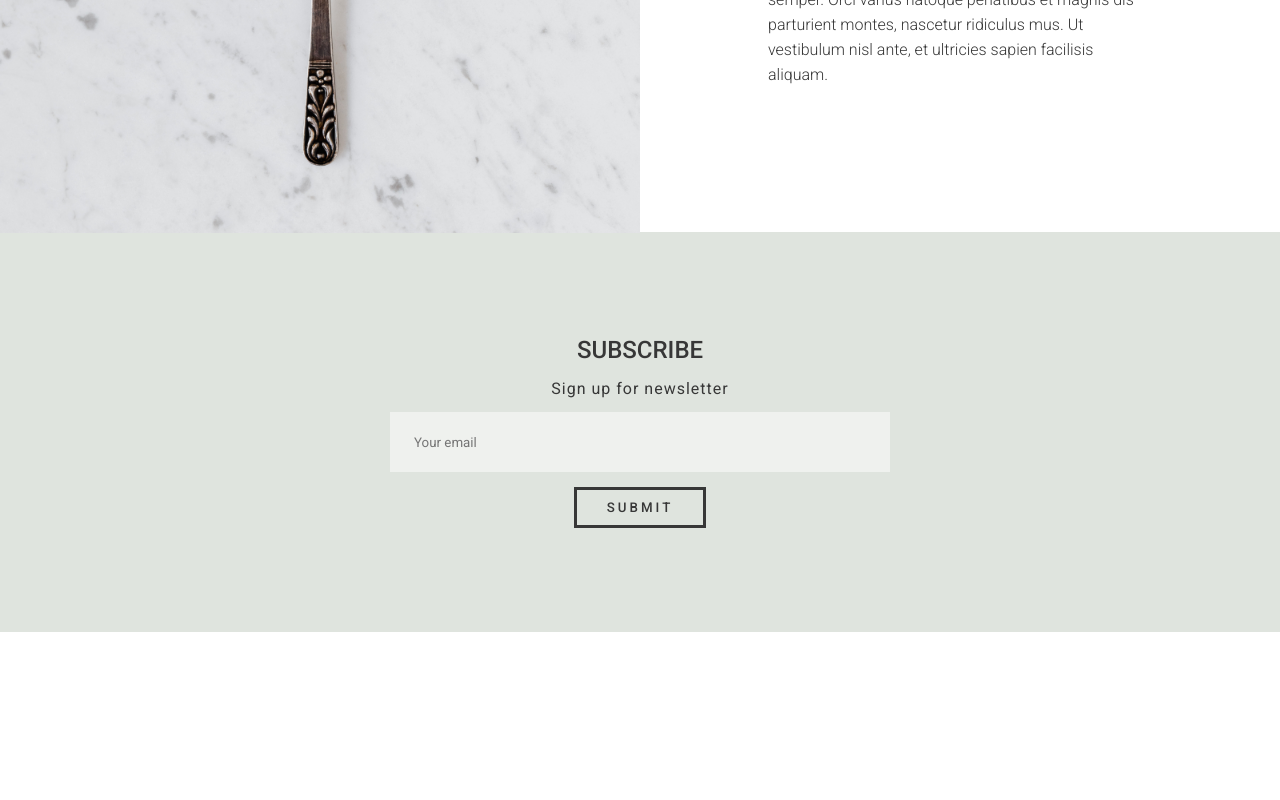
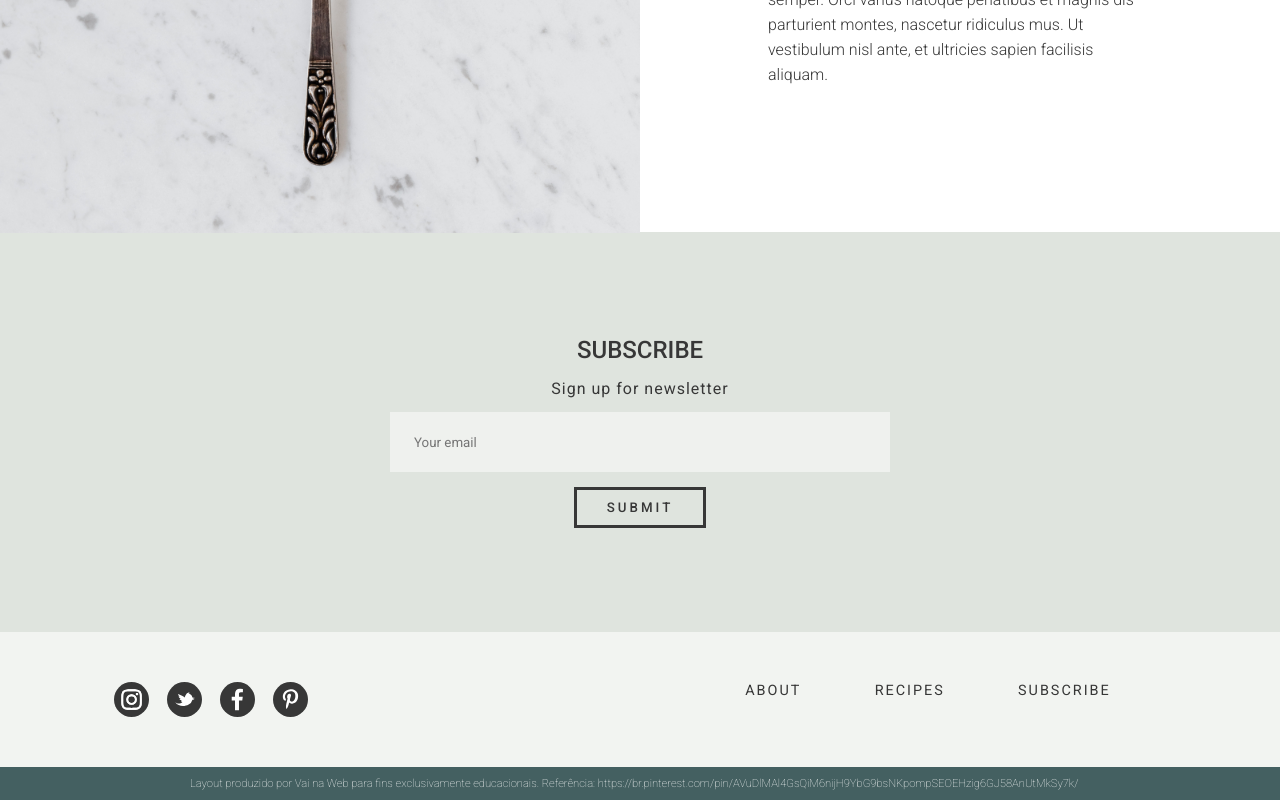
Before and after one commit to leonardo1105/Recipes, a React (Create React App) app: page / in a window 1280 px wide. Shown: the part 2115-2915 px from the top of the page. Before the commit the page ends 2747 px from the top, so only its background shows below. Built offline with nearby package versions, Linux system fonts and the light colour scheme.

Commit message:
footer finalizada

```diff
--- a/src/pages/Components/Footer/Footer.jsx
+++ b/src/pages/Components/Footer/Footer.jsx
@@ -1,24 +1,32 @@
 import React from 'react';
 import Facebook from '../../../image/footer/Facebook Ellipse.svg'
 import Instagram from '../../../image/footer/Instagram Ellipse.svg'
+import Pinterest from '../../../image/footer/Pinterest Ellipse.svg'
+import Twitter from '../../../image/footer/Twitter ellipse.svg'
+import * as S from './StyleFooter'
 
 export default function Footer(){
   return(
-    <>
-    <div>
-      <img src={Facebook} alt="" />
-      <img src="" alt="" />
-      <img src="" alt="" />
-      <img src="" alt="" />
-    </div>
-    <ul>
-      <li>ABOUT</li>
-      <li>RECIPES</li>
-      <li>SUBSCRIBE</li>
-    </ul>
-    <div>
-      <p></p>
-    </div>
-    </>
+    <S.Footer>
+      <S.FooterContainer>
+        <div>
+        <S.ImgContainer>
+          <img src={Instagram} alt="Logo do Instagram" />
+          <img src={Twitter} alt="Logo do Twitter" />
+          <img src={Facebook} alt="Logo do Facebook" />
+          <img src={Pinterest} alt="Logo do Pinterest" />
+        </S.ImgContainer>
+        </div>
+
+        <ul>
+          <a href="#s.main"><li>ABOUT</li></a>
+          <a href="#recipes"><li>RECIPES</li></a>
+          <a href="#s.form"><li>SUBSCRIBE</li></a>
+        </ul>
+      </S.FooterContainer>
+    <S.TextContainer>
+      <p>Layout produzido por Vai na Web para fins exclusivamente educacionais. Referência: https://br.pinterest.com/pin/AVuDlMAl4GsQiM6nijH9YbG9bsNKpompSEOEHzig6GJ58AnUtMkSy7k/</p>
+    </S.TextContainer>
+    </S.Footer>
   )
 }
--- a/src/pages/Components/Footer/StyleFooter.js
+++ b/src/pages/Components/Footer/StyleFooter.js
@@ -0,0 +1,80 @@
+import styled from "styled-components";
+
+export const Footer=styled.footer`
+    padding-top:50px;
+    background:#F2F4F1;
+
+`
+export const FooterContainer=styled.div`
+    display:flex;
+    justify-content: space-around;
+    @media only screen and (max-width:584px){
+        flex-direction: column-reverse;
+        align-items: center;
+    }
+    ul{
+        display:flex;
+        /* background:red; */
+        width:40%;
+        justify-content: space-evenly;
+        letter-spacing: 2px;
+        font-size:0.9rem;
+        @media only screen and (max-width:584px){
+            flex-direction: column;
+            align-items:center ;
+            /* justify-content: space-between; */
+            height:200px;
+        }
+        a{
+            text-decoration: none;
+        }
+        a:hover{
+            transition:0.5s all;
+        }
+    }
+    div{
+        width:30%;
+        /* background:yellow; */
+        min-width:164px;
+    }
+`
+export const ImgContainer=styled.figure`
+    /* background-color: blue; */
+    display:flex;
+    width:60%;
+    justify-content: space-evenly;
+    @media only screen and (max-width:830px){
+        width:90%;
+        margin:0 auto;
+    }
+    @media only screen and (max-width:550px){
+        width:100%;
+    }
+    img{
+        width:35px;
+    }
+`
+
+export const TextContainer=styled.div`
+    width:100%;
+    background-color: #446061;
+    margin-top:50px;
+    padding:10px;
+    display:flex;
+    justify-content: center;
+    p{
+        width:900px;
+        color:#FFFFFF;
+        font-size:0.7rem;
+        font-weight:200;
+        @media only screen and (max-width:901px){
+            text-align: center;
+            width:100%;
+        }
+        @media only screen and (max-width:500px){
+            font-size:0.4rem;
+    }
+    }
+
+
+`
--- a/src/pages/Components/Header/Header.jsx
+++ b/src/pages/Components/Header/Header.jsx
@@ -1,5 +1,4 @@
 import React from "react"
-import { Link } from "react-router-dom"
 import RC from "../../../image/header/RC.svg"
 import { Modal } from "../Modal/Modal.jsx"
 import * as S from "./StyleHeader.js"
@@ -11,9 +10,9 @@ export function Header() {
       <S.Nav>
         <img src={RC} alt="RC Logo" />
         <S.Ul>
-          <Link to="#"><li>ABOUT</li></Link>
-          <Link to="#"><li>RECIPES</li></Link>
-          <Link to="#"><li>SUBSCRIBE</li></Link>
+          <a href="#s.main"><li>ABOUT</li></a>
+          <a href="#recipes"><li>RECIPES</li></a>
+          <a href="#s.form"><li>SUBSCRIBE</li></a>
         </S.Ul>
       </S.Nav>
       <Modal />
--- a/src/pages/Components/Main/mainAbout/MainAbout.jsx
+++ b/src/pages/Components/Main/mainAbout/MainAbout.jsx
@@ -5,7 +5,7 @@ import Colher from '../../../../image/main/Colher.png'
 export function MainAbout() {
 
   return (
-    <S.Main>
+    <S.Main id="s.main">
       <S.CaixaImg>
         <S.Colher src={Colher} alt='Colher'/>
       </S.CaixaImg>
--- a/src/pages/Components/Main/mainRecipes/MainRecipes.jsx
+++ b/src/pages/Components/Main/mainRecipes/MainRecipes.jsx
@@ -6,7 +6,7 @@ import * as S from "./StyleMainRecipes.js"
 export function MainRecipes() {
 
   return (
-    <S.Main>
+    <S.Main id="recipes">
       <S.H2>LATEST RECIPES</S.H2>
       <S.RowH2></S.RowH2>
       <S.BoxFigure>
--- a/src/pages/Components/Main/mainSubscribe/mainSubscribe.jsx
+++ b/src/pages/Components/Main/mainSubscribe/mainSubscribe.jsx
@@ -3,7 +3,7 @@ import * as S from './styleMainSubscribe'
 
 export default function Subscribe(){
   return(
-    <S.Form>
+    <S.Form id='s.form'>
       <div>
         <h2>SUBSCRIBE</h2>
         <p>Sign up for newsletter</p>
--- a/src/pages/home/Home.jsx
+++ b/src/pages/home/Home.jsx
@@ -1,7 +1,7 @@
 import React from "react"
 import { Header } from "../Components/Header/Header.jsx"
 import { Main } from "../Components/Main/Main.jsx"
-// import Footer from '../Components/Footer/Footer.jsx'
+import Footer from '../Components/Footer/Footer.jsx'
 
 
 export function Home() {
@@ -10,7 +10,7 @@ export function Home() {
     <>
       <Header />
       <Main />
-      {/* <Footer/> */}
+      <Footer/>
     </>
   )
 }
```
